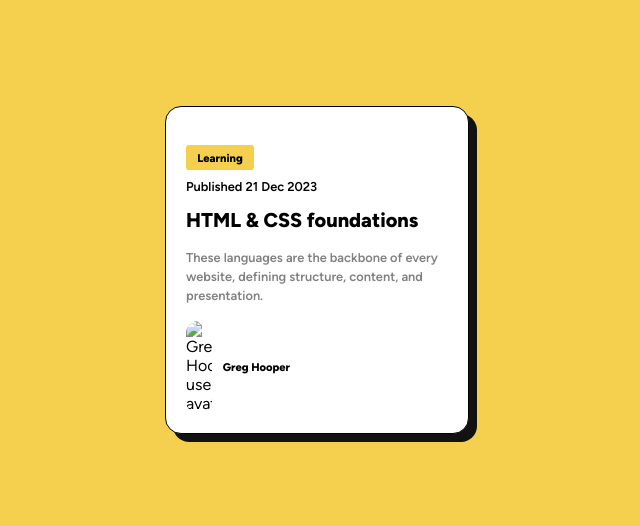
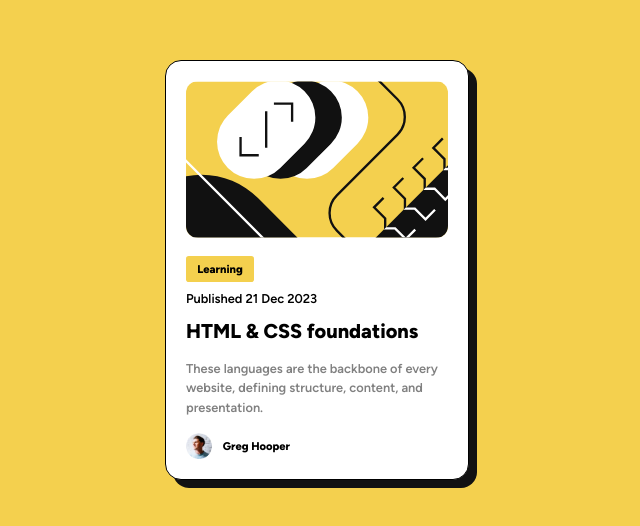
Before and after one commit to OneManBanned/blog-preview-card-main, a plain HTML site: page index.html in a window 1280 px wide. Shown: the part 130-656 px from the top of the page, without its empty margins (323-963 px from the left). Drawn offline with Linux system fonts and the light colour scheme; the site is published under a folder, as on GitHub Pages, so addresses that start at the root find nothing.

Commit message:
Changed file paths

```diff
--- a/index.html
+++ b/index.html
@@ -11,7 +11,7 @@
 
 <body>
   <main>
-    <img src="/assets/images/illustration-article.svg" alt="">
+    <img src="./assets/images/illustration-article.svg" alt="">
     <article>
       <h1>Learning</h1>
 
@@ -25,7 +25,7 @@
       </article>
     </article>
     <figure>
-      <img class="avatar" src="/assets/images/image-avatar.webp" alt="Greg Hoopers user avatar">
+      <img class="avatar" src="./assets/images/image-avatar.webp" alt="Greg Hoopers user avatar">
       <figcaption>Greg Hooper</figcaption>
     </figure>
   </main>
```
